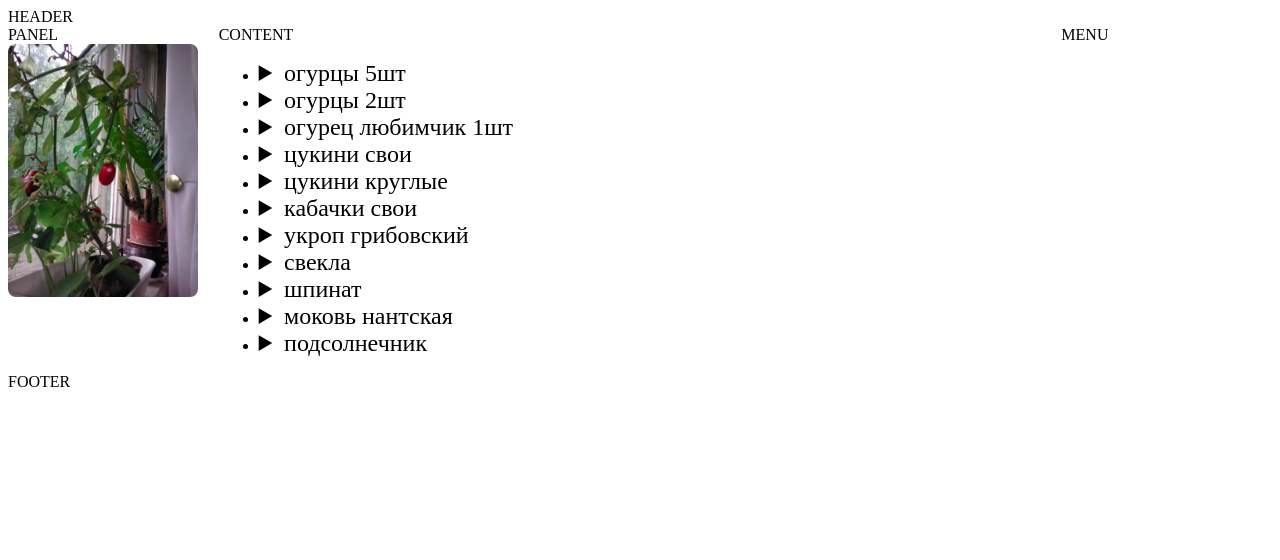
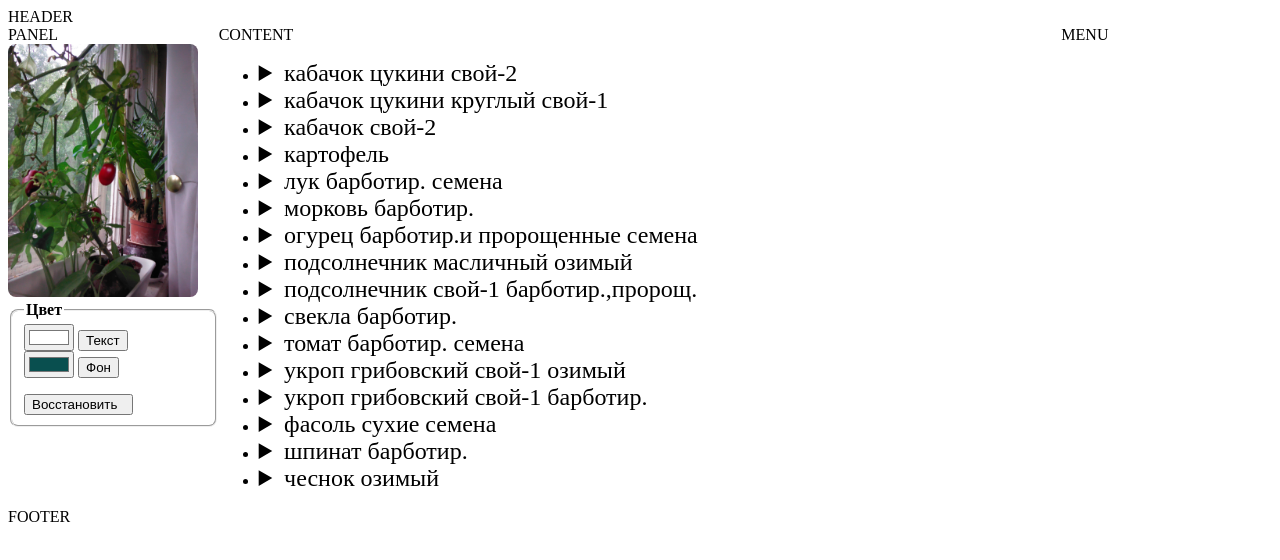
Before and after one commit to olegabdurazackov/classes_js, a plain HTML site: page index.htm in a window 1280 px wide. Drawn offline with Linux system fonts and the light colour scheme.

Commit message:
Add files via upload

```diff
--- a/index.htm
+++ b/index.htm
@@ -7,7 +7,17 @@
 
 <style type="text/css">
 
+body{
+	color: "white";
+	background:: "#032020";
+}
+ .prav{
+	width: 50%;
+	}
 
+.f150{
+	font-size: 150%;
+	}
 .wrapper{
 	display:grid;
 	grid-template-columns:repeat(12,1fr);
@@ -54,19 +64,18 @@
 	grid-gap: 2vw;
 }
 
-/*#griline > div {
-	font-size: 2vw;
-	padding: .5em;
-	background-color: sky;
-	text-align: center;
-}*/
-
+.sopr_form {
+	border-radius: 0.5em;
+}
 .scrolled{
 	overflow: scroll;
 }
-
+.bold{font-style: oblique;}
 .daun{
 	cursor: crosshair;
+}
+.links{
+	cursor: pointer;
 }
 
 .andere{
@@ -88,10 +97,52 @@ img:hover {
 		font-size: 150%;
 	}
 
+ <!-- body {
+ 	background-image:
+ 		url(./img/perec.jpg) no-repeat top left,
+ 		url(./img/Photo157.jpg) repeat-x bottom left,
+ 		url(./img/Photo160.jpg) repeat-y top right;
+ } -->
+
 </style>
+<body>
+  <div id="wrapper" class="wrapper">
+    <div class="header">
+        HEADER
+    </div>
+    <div class="panel">
+        PANEL
+    	<img src="img/perec.jpg" id="foto" width=90%>
+         <form id="menu_left">
+            <fieldset class="sopr_form">
+              <legend><b>Цвет</b></legend>
+                <input id=btn_color type="color" value="#ffffff" >
+                <input type="button" onclick="set_color()"
+              value="Текст">    <br>
+					<input id=btn_back type="color" value="#094f4f">
+                <input type="button" onclick="set_back()"
+                          value="Фон"><br>
+                <p></p>
+                <input type="button" onclick="set_restore()"
+              value="Восстановить  "><br>
+            </fieldset>
+      </div>
+      <div id="content" class="content scrolled">
+          CONTENT<br>
+          <ul id="grow" class="links">          </ul>
+      </div>
+      <div class="menu">
+         MENU
+        <menu id="menu" type="list" title="выбор">
+        </menu>
+      </div>
+      <div class="footer">
+        FOOTER
+      </div>
+ <script src="sad.js" type="text/javascript">
+</script>
+    </body>
+    <script type="text/javascript">
 
-</head>
-<script src="sad.js" type="text/javascript">
-</script>
-
-</html>
+    </script>
+    </html>
--- a/sad.js
+++ b/sad.js
@@ -1,10 +1,10 @@
 "use strict"
 class plant {
-	constructor(name,kin,summa,m2max,kmax,photo){
+	constructor(name,kin,summa,tmin,tmax,m2max,kmax,photo){
 		this.name=name
 		this.kin=kin
 		this.t={
-			summa,sum:0,wshod:15
+			summa,sum:0,wshod:15,min:tmin, opt:20, max:tmax
 		}
 		this.lande=5
 		this.kolwo=1
@@ -31,29 +31,93 @@ class plant {
     this.foto=foto
 	}
 }
+
+/*****************************/
+/* создание списка растений  */
+
+var ul_grow=document.getElementById("grow")
+function add_element (parent, element, mes="",clas="",src="",ali="") {
+     var m = document.createElement(element);
+     m.textContent = mes;
+     m.setAttribute('class', clas);
+     m.setAttribute('align', ali);
+//     m.className=clas;
+     m.src = src;
+     parent.appendChild(m);
+}
 function add_li() {
-	document.writeln("<li><details><summary class='daun'>"+this.name+"</summary>")
-  document.writeln("<p><img id='li_foto' align='right'  width='50%' \
-    src='"+ this.photo+"' >")
-  document.writeln("семейство: "+ this.kin)
-	document.writeln("<br/>длина гряды, м: "+ this.lande)
-	document.writeln("<br/>количество растений, шт: "+ this.kolwo)
-	document.writeln("<br/>посев: "+ this.posew)
-	document.writeln("<br/>всходы: "+ this.wshod)
-	document.writeln("<br/>возраст, дней: "+ this.day)
-	document.writeln("<br/>сумма температур: "+ this.t.summa)
-	document.writeln("<br/>\t текущая: "+  this.t.sum)
-	document.writeln("<br/>\t остаток: "+ (this.t.summa-this.t.sum))
-	document.writeln("<br/>плоды, кг: "+ this.plod)
-	document.writeln("<br/>подкормки М2 (осталось), шт: "+ this.podkorm.m2+"("+(this.podkorm.m2max-this.podkorm.m2)+")")
-	document.writeln("<br/>подкормки K (осталось), шт: "+ this.podkorm.k,"("+(this.podkorm.kmax-this.podkorm.k)+")")
-	document.writeln("<br/>урожайность кг на метр: "+ this.stat_plod_meter())
-	document.writeln("<br/>урожайность кг на растение: "+ this.stat_plod_plant())
-//  document.writeln(document.getElementById("menu"))
-	document.writeln("</p></details></li>")
+  add_element(ul_grow, "li")
+  let li_t=document.getElementsByTagName("li")
+  let max=li_t.length-1
+//    alert(max)
+  let li=li_t[max]
+  add_element(li,"details")
+  let d_t=document.getElementsByTagName("details")
+  let md=d_t.length-1
+  let d=d_t[md]
+	let new1=this.name
+  add_element(d,"summary",new1)
+  add_element(d,"p")
+  let p_t=document.getElementsByTagName("details")
+  let mp=p_t.length-1
+  let p=p_t[md]
+	let new2=this.photo
+  add_element(p,"img","","prav",new2,"right")
+  add_element(p,"i","семейство ")
+  add_element(p,"b",this.kin)
+  add_element(p,"br")
+  add_element(p,"i","длина гряды, м:  ")
+  add_element(p,"b",this.lande)
+  add_element(p,"br")
+  add_element(p,"i","количество растений, шт: ")
+  add_element(p,"b",this.kolwo)
+  add_element(p,"br")
+  add_element(p,"i","посев: ")
+  add_element(p,"b",this.posew)
+  add_element(p,"br")
+  add_element(p,"i","всходы: ")
+  add_element(p,"b",this.wshod)
+  add_element(p,"br")
+  add_element(p,"i","возраст, дней: ")
+  add_element(p,"b",this.day)
+  add_element(p,"br")
+  add_element(p,"i","сумма температур: ")
+  add_element(p,"b",this.t.summa)
+  add_element(p,"br")
+  add_element(p,"i","текущая: ")
+  add_element(p,"b",this.t.sum)
+  add_element(p,"br")
+  add_element(p,"i","остаток: ")
+  add_element(p,"b",(this.t.summa-this.t.sum))
+  add_element(p,"br")
+  add_element(p,"i","плоды, кг: ")
+  add_element(p,"b",this.plod)
+  add_element(p,"br")
+  add_element(p,"i","подкормки М2 (осталось), шт: ")
+  add_element(p,"b",this.podkorm.m2)
+  add_element(p,"i","(")
+  add_element(p,"b",(this.podkorm.m2max-this.podkorm.m2))
+  add_element(p,"i",")")
+  add_element(p,"br")
+  add_element(p,"i","подкормки K (осталось), шт: ")
+  add_element(p,"b",this.podkorm.k)
+  add_element(p,"i","(")
+  add_element(p,"b",(this.podkorm.kmax-this.podkorm.k))
+  add_element(p,"i",")")
+  add_element(p,"br")
+  add_element(p,"i","урожайность кг на метр: ")
+  add_element(p,"b",this.stat_plod_meter())
+  add_element(p,"br")
+  add_element(p,"i","урожайность кг на растение: ")
+  add_element(p,"b",this.stat_plod_plant())
+  add_element(p,"br")
+//  add_element(p,"i","")
+//  add_element(p,"b",this.)
+//  add_element(p,"br")
+
 }
-function println() {
-	console.log(this.name,"семейство:", this.kin)
+function println() {}
+/*	console.log(this.name,"семейство:", this.kin)
 	console.log("\tдлина гряды, м:", this.lande)
 	console.log("\tколичество растений, шт:", this.kolwo)
 	console.log("\tпосев:", this.posew)
@@ -67,10 +131,12 @@ function println() {
 	console.log("\tподкормки K (осталось), шт:", this.podkorm.k,"(",this.podkorm.kmax-this.podkorm.k,")")
 	console.log("\tурожайность кг на метр:", this.stat_plod_meter())
 	console.log("\tурожайность кг на растение:", this.stat_plod_plant())
-}
+}*/
 function add_sum(t,n) {
 //	console.log(t,n,this.t.sum)
-	this.t.sum+=(t-5)*n
+    if (t<this.t.max && t>this.t.min) {
+      this.t.sum+=(t-this.t.min)*n
+ }
 	this.day+=n
 }
 function add_plod(p) {
@@ -96,237 +162,309 @@ function foto() {
   a.setAttribute("src",this.photo)
   console.log(a)
 }
-
-function body() {
-    const start='<body>\
-        <div id="wrapper" class="wrapper">\
-          <div class="header">\
-            HEADER\
-      </div>\
-          <div class="panel">\
-            PANEL\
-    <img src="img/perec.jpg" id="foto" width=90%>\
-      </div>\
-          <div id="content" class="content scrolled">\
-            CONTENT<br><ul>'
-    document.write(start)
+const nbody=document.getElementsByTagName("body")[0]
+function set_color() {
+    nbody.style.color=btn_color.value
 }
-function end_body() {
-    const end_body='</ul></div>\
-          <div class="menu">\
-            MENU\
-        <menu id="menu" type="list" title="выбор">\
-            </menu>\
-          </div>\
-          <div class="footer">\
-            FOOTER\
-      </div>\
-        </div>\
-    </body>'
-    document.write(end_body)
-}
-
-body()
+function set_back() {
+    nbody.style.background=btn_back.value
+            }
+function set_restore() {
+    nbody.style.background="#032020"
+    nbody.style.color="white"
+            }
 
 // new klass
 //
+class tyqua extends plant {
+    constructor(name) {
+       super(name,"тыква",3000,10,35,8,8,"img/Photo0184.jpg")
+    }
+}
 class pipo extends plant {
     constructor(name) {
-        super(name,"тыквенные",1400,8,8,"img/Photo0166.jpg")
+       super(name,"кабачок",1400,10,35,8,8,"img/Photo0184.jpg")
+    }
+}
+class ogurec extends plant {
+    constructor(name) {
+        super(name,"огурец",1400,15,35,8,8,"img/photo0184.jpg")
+    }
+}
+class dynja extends plant {
+    constructor(name) {
+        super(name,"дыня",3000,15,35,8,8,"img/photo0184.jpg")
     }
 }
 class mare  extends plant {
     constructor(name) {
-        super(name,"маревые",1500,3,8,"img/Photo0168.jpg")
+        super(name,"маревые",1500,4,25,3,8,"img/Photo0168.jpg")
     }
 }
 class selder  extends plant {
     constructor(name) {
-        super(name,"сельдерейные",1500,4,8,"img/Photo0158.jpg")
+        super(name,"сельдерейные",1500,6,25,4,8,"img/Photo0158.jpg")
     }
 }
 class kapust  extends plant {
     constructor(name) {
-        super(name,"капустные",1700,4,8,"none")
+        super(name,"капустные",1700,4,25,4,8,"none")
     }
 }
 class repa  extends plant {
     constructor(name) {
-        super(name,"капустные",700,4,8,"none")
+        super(name,"капустные",1700,4,25,4,8,"none")
     }
 }
 class luk  extends plant {
     constructor(name) {
-        super(name,"луковые",1500,6,8,"none")
+        super(name,"луковые",1700,7,30,6,8,"none")
     }
 }
 class astra  extends plant {
     constructor(name) {
-        super(name,"астровые",2150,6,6,"img/Photo0182.jpg")
+        super(name,"астровые",2150,4,32,6,6,"img/Photo0182.jpg")
+    }
+}
+class kartof  extends plant {
+    constructor(name) {
+        super(name,"картофель",1650,7,30,4,8,"none")
+    }
+}
+class tomat  extends plant {
+    constructor(name) {
+        super(name,"томат_перец",2000,15,30,6,8,"none")
+    }
+}
+class fasol  extends plant {
+    constructor(name) {
+        super(name,"фасоль",2000,10,30,6,8,"none")
     }
 }
 
-
-let o5=new pipo("огурцы 5шт")
-o5.kolwo=5
-o5.lande=1
-o5.add_sum(30,30)
-o5.add_sum(25,51)
-o5.add_sum(20,3)
-o5.add_sum(25,3)
-//add_sum.call(a,25,3)
-o5.add_plod(0.7)
-o5.add_m2(3)
-o5.add_k(2)
-o5.photo="img/Photo0164.jpg"
-o5.print()
-o5.add_li()
-
-let o2=new pipo("огурцы 2шт")
-o2.posew="май, 23"
-o2.wshod="июнь, 23"
-o2.kolwo=2
-o2.lande=0.15
-o2.add_sum(25,18)
-o2.add_sum(20,3)
-o2.add_sum(25,3)
-o2.add_m2(1)
-o2.add_plod(0)
-//o2.add_m2(1)
-o2.photo="img/Photo0160.jpg"
-o2.print()
-o2.add_li()
-
-let o1=new pipo("огурец любимчик 1шт")
-o1.posew="июнь, 12"
-o1.wshod="июль, 11"
-o1.kolwo=1
-o1.lande=0.15
-o1.add_sum(18,1)
-o1.add_sum(20,3)
-o1.add_sum(25,3)
-o1.add_plod(0)
-o1.photo="img/Photo0183.jpg"
-//o1.add_m2(1)
-//o1.add_k(1)
-o1.print()
-o1.add_li()
-
-let c=new pipo("цукини свои")
-c.kolwo=7
-c.lande=3.5
-c.add_sum(25,45)
-c.add_sum(20,3)
-c.add_sum(25,3)
-c.wshod="май, 25"
-c.posew="май, 14"
-c.add_m2(4)
-c.add_k(2)
-c.add_plod(3.7)
-c.add_plod(1.8)
-c.add_plod(1.4)
+let c=new pipo("кабачок цукини свой-2")
+c.kolwo=6
+c.lande=2.5
+c.add_sum(16,0)
+c.wshod=""//"май, 25"
+c.posew=""//"май, 14"
+c.add_m2(0)
+c.add_k(0)
+c.add_plod(0)
 c.print()
 c.add_li()
 
-let ck=new pipo("цукини круглые")
-ck.kolwo=4
-ck.lande=1
-ck.add_sum(25,45)
-ck.add_sum(20,3)
-ck.add_sum(25,3)
-ck.wshod="май, 25"
-ck.posew="май, 14"
-ck.add_m2(4)
-ck.add_k(2)
-ck.add_plod(1.2)
+let ck=new pipo("кабачок цукини круглый свой-1")
+ck.kolwo=1
+ck.lande=0.5
+ck.add_sum(25,0)
+ck.wshod=""//май, 25"
+ck.posew=""//май, 14"
+ck.add_m2(0)
+ck.add_k(3)
+ck.add_plod(0)
 ck.print()
 ck.add_li()
 
-let k=new pipo("кабачки свои")
-k.kolwo=2
-k.lande=0.5
-k.add_sum(25,45)
-k.add_sum(20,3)
-k.add_sum(25,3)
-k.wshod="май, 25"
-k.posew="май, 14"
-k.add_m2(4)
-k.add_k(2)
-k.add_plod(0.7)
-k.add_plod(1.7)
+let k=new pipo("кабачок свой-2")
+k.kolwo=5
+k.lande=2.5
+k.add_sum(25,0)
+k.wshod=""//май, 25"
+k.posew=""//май, 14"
+k.add_m2(0)
+k.add_k(0)
+k.add_plod(0)
 k.print()
 k.add_li()
 
-let u=new selder("укроп грибовский")
-u.photo="img/Photo0158.jpg"
-u.kolwo=200
-u.lande=4
-u.add_sum(25,37)
-u.add_sum(20,3)
-u.add_sum(25,3)
-u.wshod="июнь, 4"
-u.posew="май, 23"
-u.add_m2(3)
-u.add_k(1)
-u.add_plod(0.92)
-u.print()
-u.add_li()
+let kart=new kartof("картофель")
+kart.kolwo=42
+kart.lande=6
+kart.add_sum(25,0)
+kart.posew="апрель, май, 16-30; t=7"//май, 6"
+kart.wshod=""//май, 14"
+kart.add_m2(0)
+kart.add_k(0)
+kart.add_plod(0.000)
+kart.print()
+kart.add_li()
 
-let sw=new mare("свекла")
-sw.kolwo=40
-sw.lande=2.5
-sw.add_sum(25,49)
-sw.add_sum(20,3)
-sw.add_sum(25,3)
-sw.wshod="май, 18"
-sw.posew="май, 9"
-sw.add_m2(2)
-sw.add_k(2)
-sw.add_plod(0.27)
-sw.print()
-sw.add_li()
 
-let sp=new mare("шпинат")
-sp.kolwo=30
-sp.lande=2.5
-sp.add_sum(25,44)
-sp.add_sum(20,3)
-sp.add_sum(25,3)
-sp.wshod="май, 23"
-sp.posew="май, 9"
-sp.add_m2(2)
-sp.add_k(2)
-sp.add_plod(2.30)
-sp.print()
-sp.add_li()
+let l=new luk("лук барботир. семена ")
+l.photo="img/Photo0181.jpg"
+l.kolwo=50
+l.lande=0.2
+l.posew="на рассаду -- март, 20; t=26"
+l.wshod="март, 26; t=26; солнце"
+l.add_sum(26,1)
+//add_sum.call(a,25,3)
+l.add_plod(0.0)
+l.add_m2(0)
+l.add_k(0)
+l.print()
+l.add_li()
 
-let m=new selder("моковь нантская")
+let m=new selder("морковь барботир.")
 m.kolwo=200
 m.lande=5
-m.add_sum(25,53)
-m.add_sum(20,3)
-m.add_sum(25,3)
-m.wshod="май, 14"
-m.posew="май, 6"
-m.add_m2(3)
-m.add_k(2)
-m.add_plod(0.200)
+m.add_sum(25,0)
+m.posew="апрель, май, 16-30; t=6"//май, 6"
+m.wshod=""//май, 14"
+m.add_m2(0)
+m.add_k(0)
+m.add_plod(0.000)
 m.print()
 m.add_li()
 
-let p=new astra("подсолнечник")
-p.wshod="июнь, 6"
-p.kolwo=1
-p.lande=0.1
-p.posew="май, 23"
-p.wshod="июнь, 6"
-p.add_sum(25,35)
-p.add_sum(20,3)
-p.add_sum(25,3)
-p.add_m2(3)
+let o=new ogurec("огурец барботир.и пророщенные семена ")
+o.photo="img/Photo0165.jpg"
+o.kolwo=80
+o.lande=0.4
+o.posew="на рассаду --  май, 1-13"
+o.wshod="-"
+o.add_sum(1,0)
+//add_sum.call(a,25,3)
+o.add_plod(0.0)
+o.add_m2(0)
+o.add_k(0)
+o.print()
+o.add_li()
+
+let po=new astra("подсолнечник масличный озимый")
+po.kolwo=60
+po.lande=3
+po.posew="сентябрь, 29; t=8"
+po.wshod=""
+po.add_sum(0,0)
+po.add_m2(0)
+po.add_k(0)
+po.add_plod(0)
+po.print()
+po.add_li()
+
+let p=new astra("подсолнечник свой-1 барботир.,пророщ.")
+p.kolwo=60
+p.lande=6
+p.posew="апрель, май, 1-13; t=4"// май 23
+p.wshod="" // июнь, 6"
+p.add_sum(0,0)
+p.add_m2(0)
 p.add_k(0)
 p.add_plod(0)
 p.print()
 p.add_li()
 
-end_body()
+let sw=new mare("свекла барботир.")
+sw.photo="img/Photo0175.jpg"
+sw.kolwo=40
+sw.lande=2.5
+sw.add_sum(25,0)
+sw.posew="апрель, май, 16-30; t=4"//май, 9"
+sw.wshod=""//май, 18"
+sw.add_m2(0)
+sw.add_k(0)
+sw.add_plod(0.00)
+sw.print()
+sw.add_li()
+
+let t=new tomat("томат барботир. семена ")
+t.photo="img/Photo0181.jpg"
+t.kolwo=80
+t.lande=0.4
+t.posew="на рассаду -- апрель, 2-14"
+t.wshod="-"
+t.add_sum(1,0)
+//add_sum.call(a,25,3)
+t.add_plod(0.0)
+t.add_m2(0)
+t.add_k(0)
+t.print()
+t.add_li()
+
+let uo=new selder("укроп грибовский свой-1 озимый")
+uo.photo="img/Photo0186.jpg"
+uo.kolwo=300
+uo.lande=3
+uo.add_sum(0,0)
+uo.wshod="" //июнь, 4"
+uo.posew="сентябрь, 29; t=8" //"май, 23"
+uo.add_m2(0)
+uo.add_k(0)
+uo.add_plod(0)
+uo.print()
+uo.add_li()
+
+let u=new selder("укроп грибовский свой-1 барботир.")
+u.photo="img/Photo0186.jpg"
+u.kolwo=600
+u.lande=6
+u.add_sum(0,0)
+u.posew="май 1-14; t=6" //"май, 23"
+u.wshod="" //июнь, 4"
+u.add_m2(0)
+u.add_k(0)
+u.add_plod(0)
+u.print()
+u.add_li()
+
+let fas=new selder("фасоль сухие семена")
+fas.photo="img/Photo0186.jpg"
+fas.kolwo=600
+fas.lande=6
+fas.add_sum(0,0)
+fas.posew="май, 16-30; t=10"
+fas.wshod=""
+fas.add_m2(0)
+fas.add_k(0)
+fas.add_plod(0)
+fas.print()
+fas.add_li()
+
+let sp=new mare("шпинат барботир.")
+sp.kolwo=30
+sp.lande=2.5
+sp.add_sum(20,0)
+sp.posew="апрель, май, 16-30; t=6"//май, 9"
+sp.wshod=""//май, 23"
+sp.add_m2(0)
+sp.add_k(0)
+sp.add_plod(0.00)
+sp.print()
+sp.add_li()
+
+let lo=new luk("чеснок озимый ")
+lo.photo="img/Photo0181.jpg"
+lo.kolwo=150
+lo.lande=5
+lo.posew="сентябрь, 29; t=8"
+lo.wshod="-"
+lo.add_sum(1,0)
+//add_sum.call(a,25,3)
+lo.add_plod(0.0)
+lo.add_m2(0)
+lo.add_k(0)
+lo.print()
+lo.add_li()
+
+
+/*
+let rp=new  repa("репа португальская")
+rp.photo="img/Photo0187.jpg"
+rp.kolwo=100
+rp.lande=1
+rp.posew="июль, 14"
+rp.wshod="июль, 26"
+rp.add_sum(20,9)
+rp.add_sum(25,4)
+rp.add_sum(30,9)
+rp.add_sum(32,5)
+rp.add_sum(15,7)
+rp.add_sum(12,16)
+rp.add_m2(3)
+rp.add_k(1)
+rp.add_plod(0)
+rp.print()
+rp.add_li()
+
+*/
```
